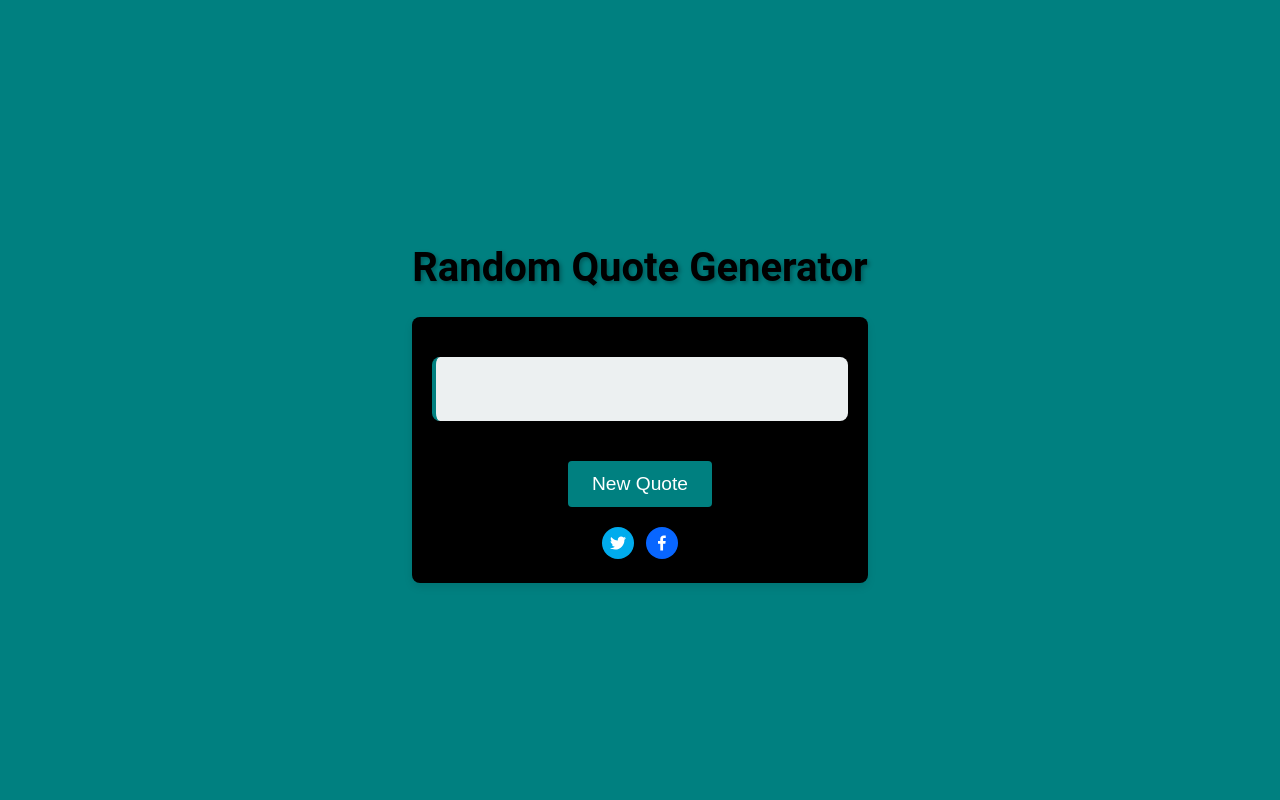
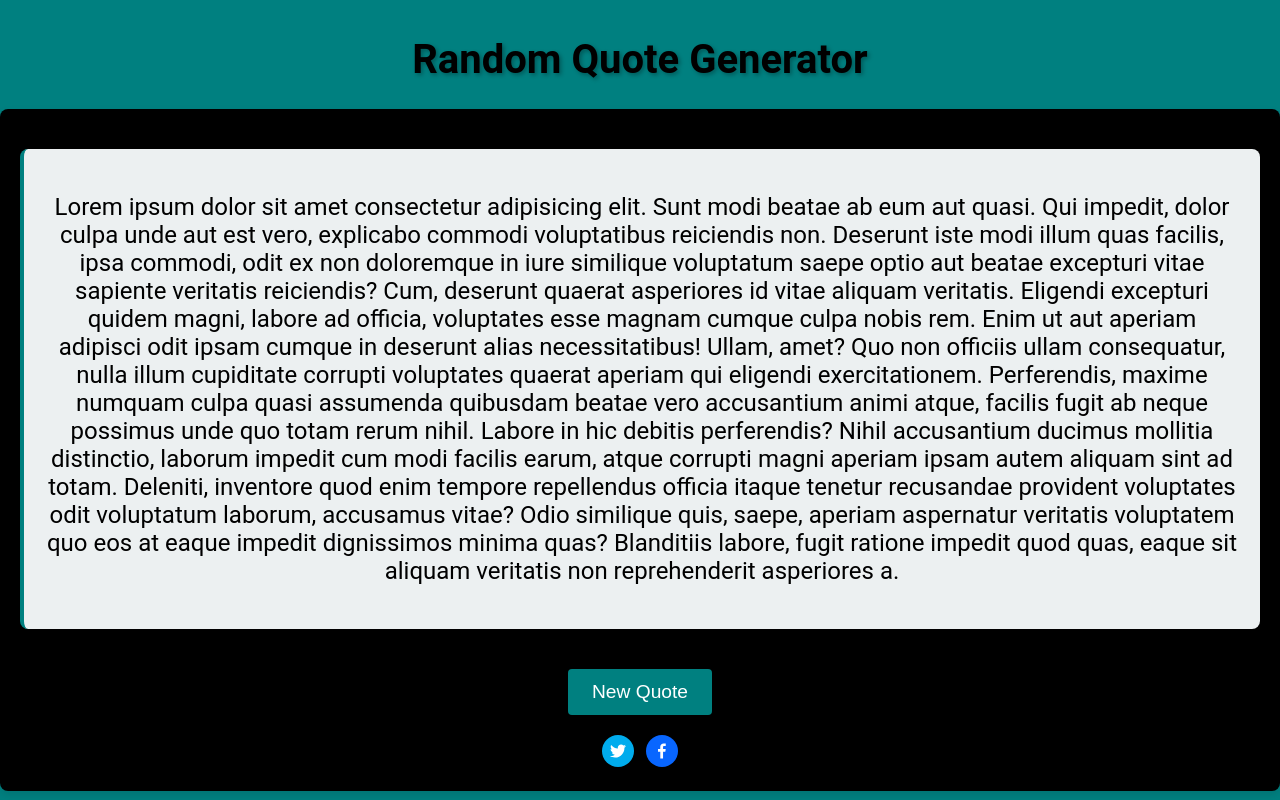
Before and after one commit to PujaDas01/quote-generator, a React (Create React App) app: page / in a window 1280 px wide. Built offline with nearby package versions, Linux system fonts and the light colour scheme; no server answers.

Commit message:
Added dummy content to check UI

```diff
--- a/src/components/Quote.js
+++ b/src/components/Quote.js
@@ -4,7 +4,10 @@ const Quote = (props) => {
   return (
     <div className="quote-container">
       <blockquote className="quote">
-        <p>{props.text}</p>
+        {/* <p>{props.text}</p> */}
+        <p>
+          Lorem ipsum dolor sit amet consectetur adipisicing elit. Sunt modi beatae ab eum aut quasi. Qui impedit, dolor culpa unde aut est vero, explicabo commodi voluptatibus reiciendis non. Deserunt iste modi illum quas facilis, ipsa commodi, odit ex non doloremque in iure similique voluptatum saepe optio aut beatae excepturi vitae sapiente veritatis reiciendis? Cum, deserunt quaerat asperiores id vitae aliquam veritatis. Eligendi excepturi quidem magni, labore ad officia, voluptates esse magnam cumque culpa nobis rem. Enim ut aut aperiam adipisci odit ipsam cumque in deserunt alias necessitatibus! Ullam, amet? Quo non officiis ullam consequatur, nulla illum cupiditate corrupti voluptates quaerat aperiam qui eligendi exercitationem. Perferendis, maxime numquam culpa quasi assumenda quibusdam beatae vero accusantium animi atque, facilis fugit ab neque possimus unde quo totam rerum nihil. Labore in hic debitis perferendis? Nihil accusantium ducimus mollitia distinctio, laborum impedit cum modi facilis earum, atque corrupti magni aperiam ipsam autem aliquam sint ad totam. Deleniti, inventore quod enim tempore repellendus officia itaque tenetur recusandae provident voluptates odit voluptatum laborum, accusamus vitae? Odio similique quis, saepe, aperiam aspernatur veritatis voluptatem quo eos at eaque impedit dignissimos minima quas? Blanditiis labore, fugit ratione impedit quod quas, eaque sit aliquam veritatis non reprehenderit asperiores a.
+        </p>
         <footer>{props.author}</footer>
       </blockquote>
     </div>
```
